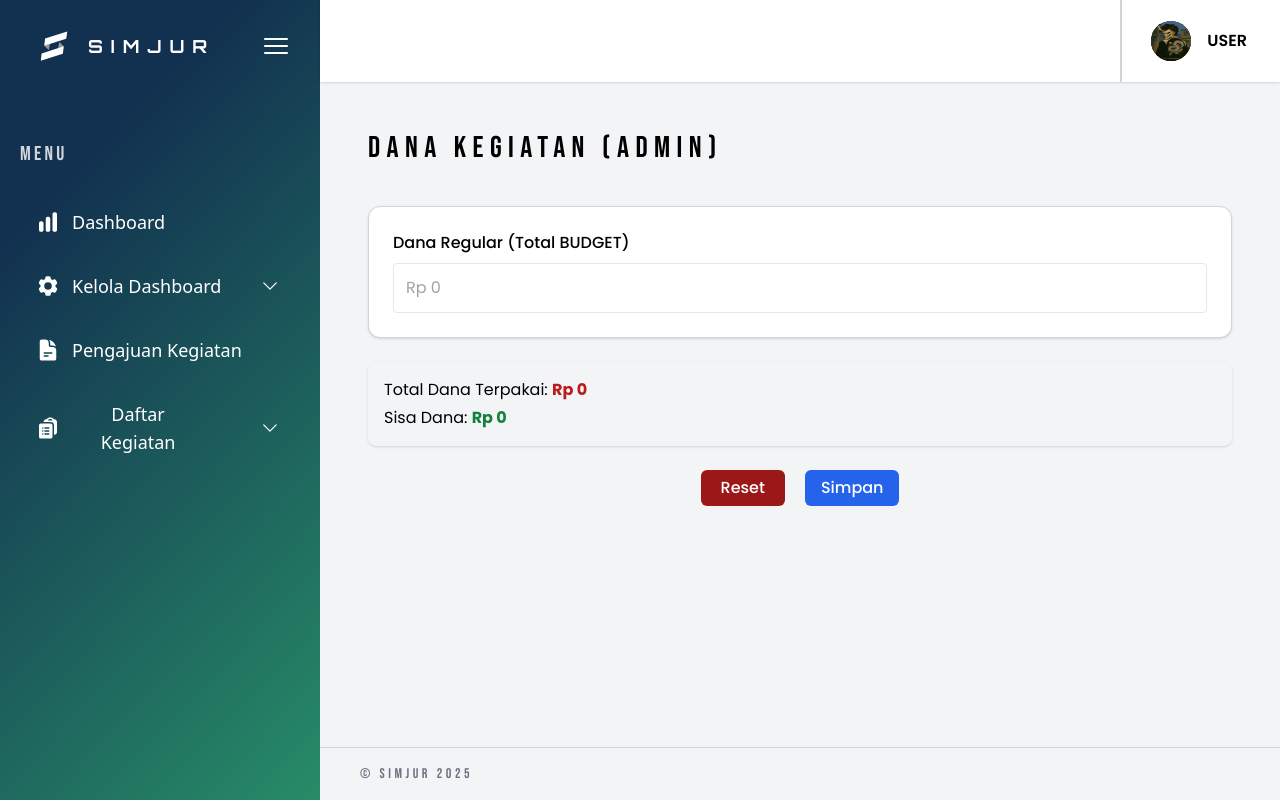
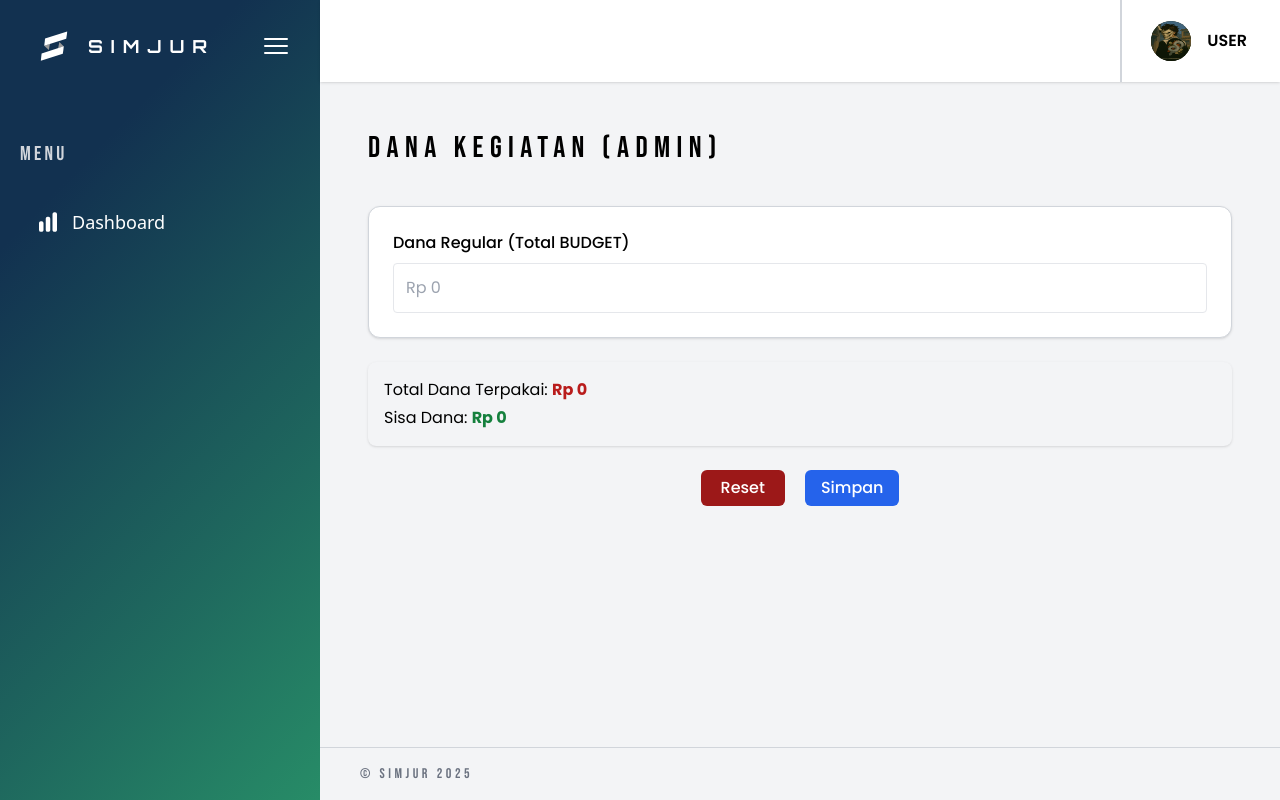
Before and after one commit to 404nugenotfound/simjur, a React (Create React App) app: page /Input in a window 1280 px wide. Built offline with nearby package versions, Linux system fonts and the light colour scheme.

Commit message:
Update 11.0

```diff
--- a/src/components/Sidebar.tsx
+++ b/src/components/Sidebar.tsx
@@ -28,6 +28,8 @@ export default function Sidebar({
   });
   const [open, setOpen] = useState(true);
   const [openClick, setOpenClick] = useState(false); // state mental untuk toggle dropdown
+
+  const role = localStorage.getItem("role");
 
   const toggleDropdown = (type: "kegiatan" | "kelola") => {
     setDropdown((prev) => ({
@@ -102,8 +104,8 @@ export default function Sidebar({
        {/* Dashboard */}
        <a
           onClick={() => {
-          setOpenClick(!openClick); // mentalin doang, ga ngerubah styling
-          navigate("/dashboard"); // langsung navigasi
+            setOpenClick(!openClick);
+            navigate("/dashboard");
           }}
           className={`flex items-center gap-3 text-lg px-4 py-3 rounded-md transition-all cursor-pointer
           ${!open ? "justify-center" : "justify-start"} hover:bg-black/20`}
@@ -112,16 +114,17 @@ export default function Sidebar({
           {open && <span>Dashboard</span>}
         </a>
 
-        {/* Kelola Dashboard Dropdown */}
+        {/* ====================== SEKJUR: KELOLA DASHBOARD ====================== */}
+        {role === "Admin" && (
           <div className="relative" ref={kelolaRef}>
             <button
               onClick={() => {
                 if (!open) {
-              setOpen(true); // buka sidebar kalau mini
-              setDropdown({ ...dropdownState, kelola: true }); // langsung buka dropdown
+                  setOpen(true);
+                  setDropdown({ ...dropdownState, kelola: true });
                   return;
                 }
-            toggleDropdown("kelola"); // toggle dropdown normal
+                toggleDropdown("kelola");
               }}
               className={`flex items-center gap-3 text-lg px-4 py-3 rounded-md transition-all cursor-pointer
                 ${!open && "justify-center"} hover:bg-black/20 w-full`}
@@ -141,7 +144,7 @@ export default function Sidebar({
             </button>
 
             {open && dropdownState.kelola && (
-          <div className="bg-gradient-to-b from-[#0F2A4A] to-[#0B614C] text-white shadow-lg rounded-md py-2 w-full border border-white/10 transition-all duration-300 origin-top animate-[fadeDown_0.25s_ease]">
+              <div className="bg-gradient-to-b from-[#0F2A4A] to-[#0B614C] text-white shadow-lg rounded-md py-2 w-full border border-white/10">
                 <button
                   onClick={() => navigate("/kelola")}
                   className="flex items-center gap-3 px-6 py-3 hover:bg-white/10 w-full"
@@ -160,27 +163,31 @@ export default function Sidebar({
               </div>
             )}
           </div>
+        )}
 
-        {/* Pengajuan Kegiatan (tidak punya dropdown) */}
+        {/* ====================== PENGAJU: PENGAJUAN KEGIATAN ====================== */}
+        {role === "Pengaju" && (
           <a
-          onClick={() => handleMenuClick("/pengajuan")} // Hapus setOpen(true)
+            onClick={() => handleMenuClick("/pengajuan")}
             className={`flex items-center gap-3 text-lg px-4 py-3 rounded-md transition-all cursor-pointer
               ${!open && "justify-center"} hover:bg-black/20`}
           >
             <DocumentTextIcon className="w-6 h-6 min-w-[24px]" />
             {open && <span>Pengajuan Kegiatan</span>}
           </a>
+        )}
 
-        {/* Daftar Kegiatan Dropdown */}
+        {/* ====================== ADMIN, KAJUR, SEKJUR: DAFTAR KEGIATAN ====================== */}
+        {(role === "Admin" || role === "Kajur" || role === "Sekjur") && (
           <div className="relative" ref={kegiatanRef}>
             <button
               onClick={() => {
                 if (!open) {
-                setOpen(true); // buka sidebar
-                setDropdown({ ...dropdownState, kegiatan: true }); // langsung buka dropdown
+                  setOpen(true);
+                  setDropdown({ ...dropdownState, kegiatan: true });
                   return;
                 }
-              toggleDropdown("kegiatan"); // toggle dropdown normal
+                toggleDropdown("kegiatan");
               }}
               className={`flex items-center gap-3 text-lg px-4 py-3 rounded-md transition-all cursor-pointer
                 ${!open && "justify-center"} hover:bg-black/20 w-full`}
@@ -219,6 +226,7 @@ export default function Sidebar({
               </div>
             )}
           </div>
+        )}
       </nav>
     </aside>
   );
--- a/src/context/DashboardContext.tsx
+++ b/src/context/DashboardContext.tsx
@@ -108,6 +108,7 @@ export const DashboardProvider = ({ children }: { children: ReactNode }) => {
 };
 
 
+
   // ====== SUMMARY ======
   const summary = {
     totalTor: data.filter((d) => d.kategori === "TOR").length,
--- a/src/pages/Detail.tsx
+++ b/src/pages/Detail.tsx
@@ -34,12 +34,6 @@ type ActivityStore = {
     LPJ?: ModeData;
   };
 };
-
-interface ApprovalData {
-  approval1Status: string;
-  approval2Status: string;
-  approval3Status: string;
-}
 
 interface DetailProps {
   mode?: "TOR" | "LPJ";
```
Lines whose indentation alone changed are shown as unchanged.
